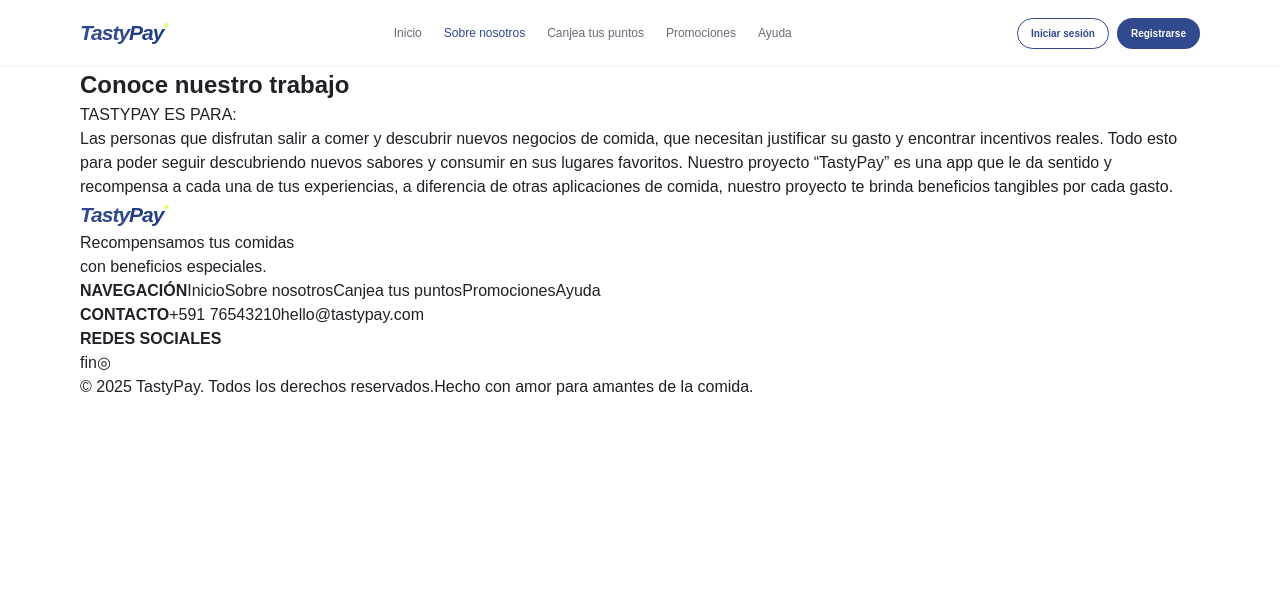
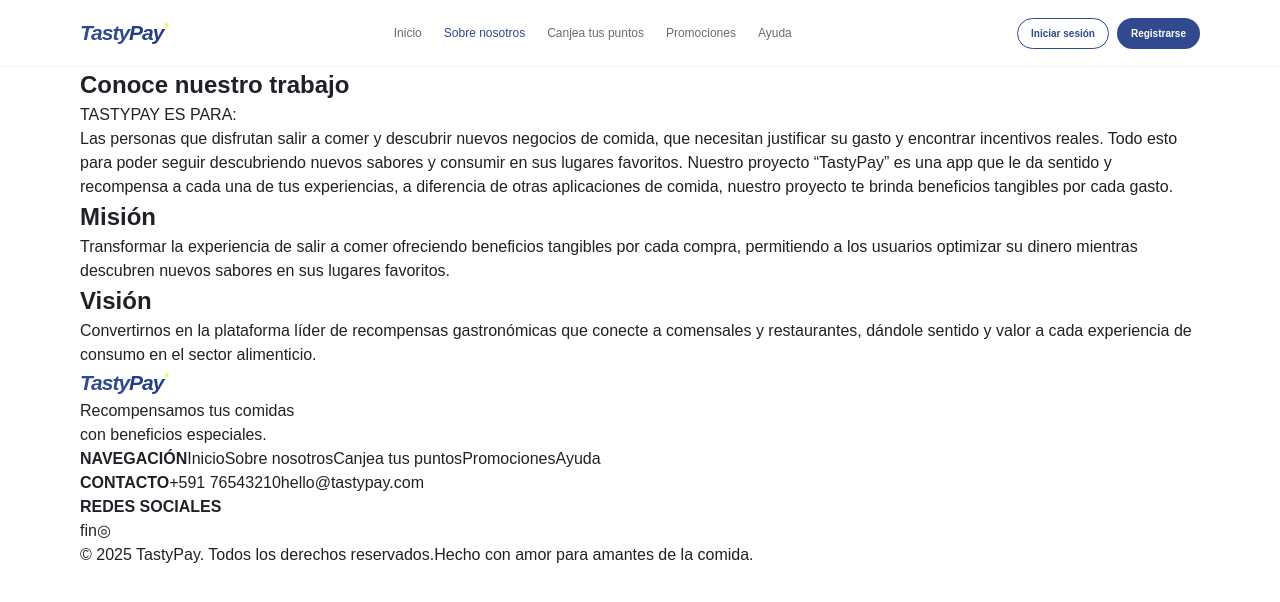
Before and after one commit to thaisespinoza-jpg/tastypay, a plain HTML site: page nosotros.html in a window 1280 px wide. Drawn offline with Linux system fonts and the light colour scheme.

Commit message:
agregue sección de beneficios

```diff
--- a/nosotros.html
+++ b/nosotros.html
@@ -54,6 +54,28 @@
       </div>
     </section>
 
+    <!-- Misión y Visión -->
+    <section class="seccion mision-vision">
+      <div class="contenedor mision-vision-columnas">
+        <article class="tarjeta tarjeta-mision">
+          <h2>Misión</h2>
+          <p>
+            Transformar la experiencia de salir a comer ofreciendo beneficios
+            tangibles por cada compra, permitiendo a los usuarios optimizar su
+            dinero mientras descubren nuevos sabores en sus lugares favoritos.
+          </p>
+        </article>
+        <article class="tarjeta tarjeta-vision">
+          <h2>Visión</h2>
+          <p>
+            Convertirnos en la plataforma líder de recompensas gastronómicas que
+            conecte a comensales y restaurantes, dándole sentido y valor a cada
+            experiencia de consumo en el sector alimenticio.
+          </p>
+        </article>
+      </div>
+    </section>
+
     <footer class="footer" id="footer">
       <div class="contenedor footer-columnas">
         <div>
```
